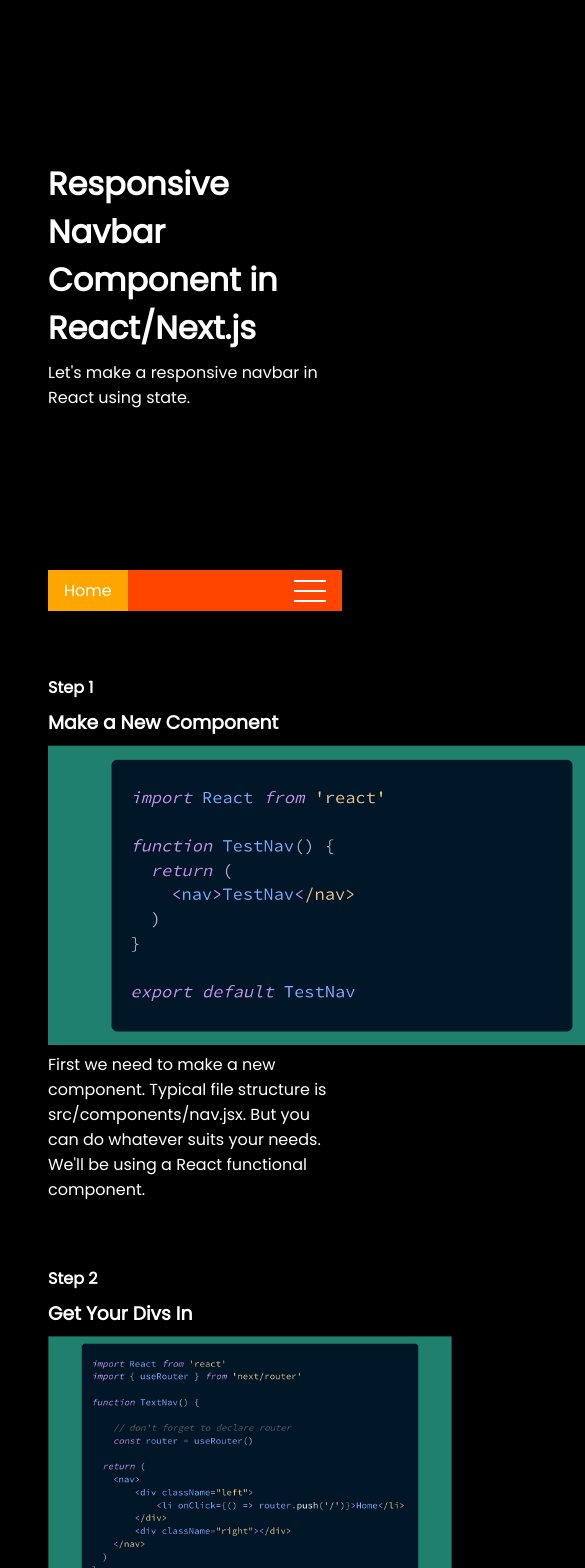
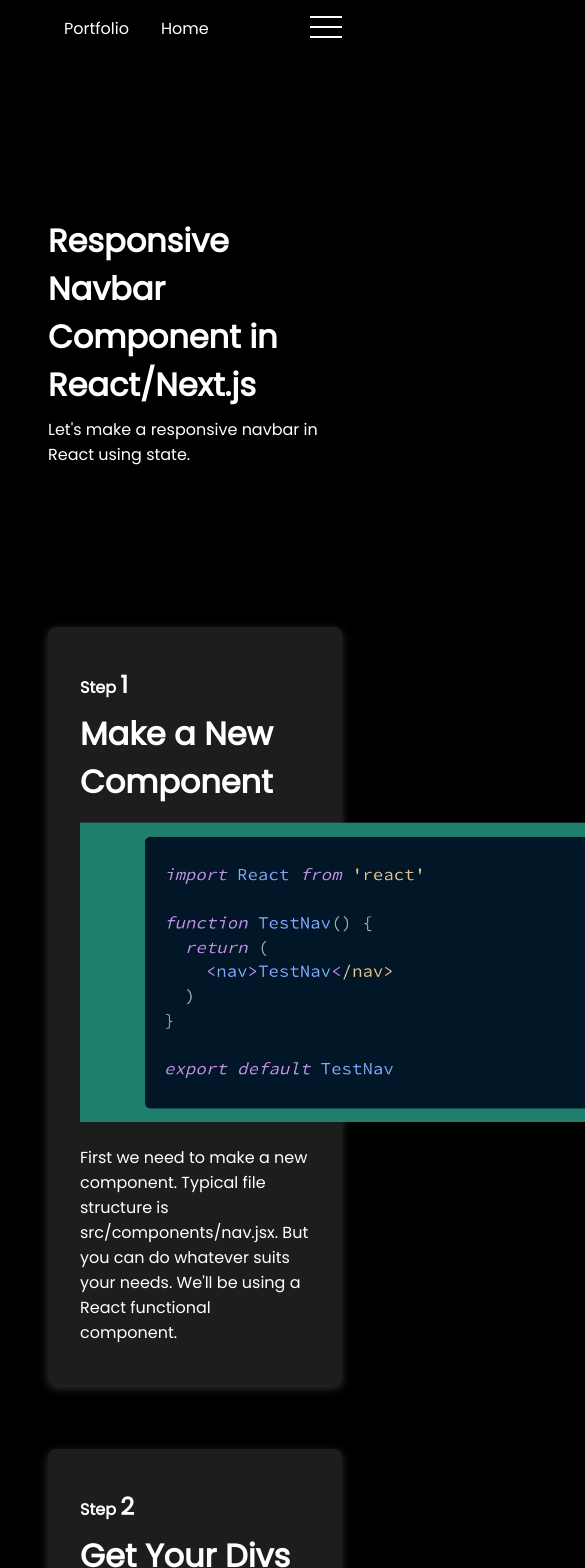
Before and after one commit to RyanBriggsDev/next-components, a Next.js app: page /components/navbar in a window 390 px wide. Shown: the top 1568 px of the page, 585 px wide, since content can reach past the window. Built offline with nearby package versions, Linux system fonts and the light colour scheme.

Commit message:
image tests

```diff
--- a/src/components/Nav.jsx
+++ b/src/components/Nav.jsx
@@ -3,32 +3,31 @@ import { useState } from "react"
 
 function Nav() {
 
-  // const router = useRouter()
-  // const [navToggle, setNavToggle] = useState(false)
+  const router = useRouter()
+  const [navToggle, setNavToggle] = useState(false)
 
-  // return (
-  //   <nav>
-  //     <div className="nav content">
-  //       <div className="nav-left">
-  //         <a href="https://www.ryanbriggs.dev/" target='_blank noreferrer'>Portfolio</a>
-  //         <li onClick={() => router.push('/')}>Home</li>
-  //       </div>
-  //       <div className="nav-right">
-  //       <div className={`hamburger ${navToggle === false ? '' : 'open'}`} onClick={(() => setNavToggle(!navToggle))}>
-  //           <div className="burger-line"></div>
-  //           <div className="burger-line"></div>
-  //           <div className="burger-line"></div>
-  //         </div>
-  //         <ul className="nav-links" id={navToggle ? 'show' : ''}>
-  //           <li>Small{navToggle ? ' Components' : ''}</li>
-  //           <li>Medium{navToggle ? ' Components' : ''}</li>
-  //           <li>Large{navToggle ? ' Components' : ''}</li>
-  //         </ul>
-  //       </div>
-  //     </div>
-  //   </nav>
-  // )
-  return <></>
+  return (
+    <nav>
+      <div className="nav content">
+        <div className="nav-left">
+          <a href="https://www.ryanbriggs.dev/" target='_blank noreferrer'>Portfolio</a>
+          <li onClick={() => router.push('/')}>Home</li>
+        </div>
+        <div className="nav-right">
+        <div className={`hamburger ${navToggle === false ? '' : 'open'}`} onClick={(() => setNavToggle(!navToggle))}>
+            <div className="burger-line"></div>
+            <div className="burger-line"></div>
+            <div className="burger-line"></div>
+          </div>
+          <ul className="nav-links" id={navToggle ? 'show' : ''}>
+            <li>Small{navToggle ? ' Components' : ''}</li>
+            <li>Medium{navToggle ? ' Components' : ''}</li>
+            <li>Large{navToggle ? ' Components' : ''}</li>
+          </ul>
+        </div>
+      </div>
+    </nav>
+  )
 }
 
 export default Nav
--- a/src/components/Steps.jsx
+++ b/src/components/Steps.jsx
@@ -1,4 +1,5 @@
 import defaultImg from '../assets/img/defaultImg.png'
+
 import Image from 'next/image'
 
 function Steps(props) {
@@ -6,7 +7,7 @@ function Steps(props) {
     <div className="steps my-4">
         <h4>Step <span>{props.stepNo}</span></h4>
         <h3>{props.title}</h3>
-        <Image src={props.img} height='300'/>
+        <Image src={props.image} height='300' width='600' alt={props.alt}/>
         <p>{props.desc}</p>
     </div>
   )
@@ -17,6 +18,6 @@ export default Steps
 Steps.defaultProps = {
     stepNo: 'stepNo',
     title: 'title',
-    img: defaultImg,
+    image: defaultImg.src,
     desc: 'desc'
 }
--- a/src/pages/_app.js
+++ b/src/pages/_app.js
@@ -1,8 +1,9 @@
 import '../styles/global.css'
 import '../styles/header.css'
 import '../styles/card.css'
-import '../styles/testNav.css'
-// import '../styles/nav.css'
+import '../styles/nav.css'
+import '../styles/steps.css'
+
 import Layout from '../components/Layout'
 
 function MyApp({ Component, pageProps }) {
--- a/src/pages/components/navbar/index.jsx
+++ b/src/pages/components/navbar/index.jsx
@@ -1,7 +1,5 @@
 import Header from "../../../components/Header"
 import Steps from "../../../components/Steps"
-
-import TestNav from "../../../components/TestNav"
 
 import one from '../../../assets/img/pages/navPage/One.png'
 import two from '../../../assets/img/pages/navPage/Two.png'
@@ -19,57 +17,56 @@ function NavbarPage() {
             title='Responsive Navbar Component in React/Next.js'
             subText={`Let's make a responsive navbar in React using state.`}
         />
-        <TestNav />
         <section className="my-4">
           <Steps
             stepNo='1'
             title='Make a New Component'
-            img={one}
+            image={one.src}
             desc={`First we need to make a new component. Typical file structure is src/components/nav.jsx. But you can do whatever suits your needs. We'll be using a React functional component.`}
           />
           <Steps
             stepNo='2'
             title='Get Your Divs In'
-            img={two}
+            image={two.src}
             desc={`We need a typical structure for a nav. I normally have left and right divs within a nav tag. Within left I have a home link. We can import the useRouter hook from next for this and then make an onClick action.`}
           />
           <Steps
             stepNo='3'
             title="Nav Right"
-            img={three}
+            image={three.src}
             desc={`This contains nav links and hamburger menu. Put your nav links in a ul. We also need a div directly inside div.right with a className of hamburger. Within this 3x div.burger-lines.`}
           />
           <Steps
             stepNo='4'
             title="Make it pretty, please"
-            img={four}
+            image={four.src}
             desc={` So far we have 5 words, that's it. Let's make it pretty and make nav flex, and centre children using justify-content and align-items. Make left and right width 50%. Make the links inline-block and space everything out as you wish.`}
             />
             <Steps
               stepNo='5'
               title="Hamburger Styling"
-              img={five}
+              image={five.src}
               desc={`Next up we need to style and position the hamburger. We'll first target div.hamburger and make it centre everything with flex. Then can can style the lines by giving them a fixed width and height. They need some vertical margin to space them out and a background color to be made visable.`}
             />
             <Steps
               stepNo='6'
               title={`Toggle State & Conditional Classes`}
-              img={six}
+              image={six.src}
               desc={`Now we've got all the JSX elements we need we need to add some state to track if the hamburger menu should be open. Let's call this navToggle. The default value should be false (closed). Then we need an onClick prop that'll update the state to the opposite of the state. Our div.hamburger should also have a conditional class 'open' that applied if our navToggle state is true. We should also have a conditional id 'show' for the nav links ul.`}
             />
             <Steps
               stepNo='7'
               title='Media Queries'
-              img={seven}
+              image={seven.src}
               desc={`Choose a max-width that's right for your navbar. I've chose 40rem for this tutorial but it'll depend of your navs content. Change the ul to display none within the media query. So that below your max-width they will not show by default. We can then target the #show id which will become active when we click our hamburger. We can set display flex, with a position of absolute, left 0 and top to be positioned underneath your nav. The width will be 100%, height auto and any other styling as you wish. We will need to set the hamburger div's display as default to none and within the media query as flex. You should now have a functional responsive navbar.`}
             />
             <Steps
               stepNo='8'
               title='Hamburger Animation (style points)'
-              img={eight}
+              image={eight.src}
               desc={`This is easier than it looks, and it gives off a really cool effect. You don't have to do it the same as mine, but here is how I do it. Target each burger line individually with the nth-child pseudo element. We can then add a transform property that'll rotate/move the elements as we wish when the burger is clicked. Just remember to add a transition too! (I use ease-in-out)`}
             />
-            <p>And that's it. You'll now have a fully responsive and functional navbar component. If this helped you at all, or you have any improvements (I know they'll be plenty), shout at me on Twitter <a className="inline-link" href="https://twitter.com/RyanBriggsDev" target='_blank noreferrer'>@ryanbriggsdev</a>.</p>
+            <p>{`And that's it. You'll now have a fully responsive and functional navbar component. If this helped you at all, or you have any improvements (I know they'll be plenty), shout at me on Twitter ${<a className="inline-link" href="https://twitter.com/RyanBriggsDev" target='_blank noreferrer'>@ryanbriggsdev</a>}.`}</p>
         </section>
     </>
   )
--- a/src/styles/card.css
+++ b/src/styles/card.css
@@ -3,13 +3,11 @@
     height: 175px;
     width: 100%;
     border-radius: 5px;
-    /* transition: 300ms ease-in-out; */
 }
 
 .card-img {
     border-radius: 5px;
     width: 100%;
     height: 100%;
-    /* background-position: center; */
     background-size: cover;
 }
--- /dev/null
+++ b/src/styles/steps.css
@@ -0,0 +1,19 @@
+.steps {
+    background-color: rgb(29, 29, 29);
+    color: white;
+    padding: 2rem;
+    border-radius: 0.5rem;
+    box-shadow: 0 3px 10px rgba(255, 255, 255, 0.2);
+}
+
+.steps > * {
+    margin: 0.5rem 0;
+}
+
+.steps h3 {
+    font-size: 2rem;
+}
+
+.steps h4 > span {
+    font-size: 1.5rem;
+}
--- a/src/styles/testNav.css
+++ /dev/null
@@ -1,90 +0,0 @@
-nav {
-    background-color: orangered;
-    display: flex;
-    justify-content: center;
-    align-items: center;
-}
-
-nav .right, .left {
-    width: 50%;
-}
-
-nav .right ul > *, .left > * {
-    display: inline-block;
-
-}
-
-nav .right ul > *, .left > * {
-    padding: 0.5rem 1rem;
-    cursor: pointer;
-    background-color: orange;
-}
-
-nav .right {
-    display: flex;
-}
-
-nav .right ul {
-    margin-left: auto;
-}
-
-nav .right ul > *:hover, .left > *:hover {
-    background-color: red;
-}
-
-/* hamburger */
-
-.hamburger {
-    display: none;
-    justify-content: center;
-    align-items: center;
-    margin-left: auto;
-    flex-direction: column;
-    padding: 0rem 1rem;
-}
-
-.hamburger > * {
-    width: 2rem;
-    height: 2px;
-    background-color: white;
-    margin: 0.25rem 0;
-    transition: all 300ms ease-in-out;
-}
-
-/* animation */
-
-.hamburger.open .burger-line:nth-child(1) {
-    transform: rotate(-45deg) translate(-7.5px, 7.5px)
-}
-
-.hamburger.open .burger-line:nth-child(2) {
-    transform: translateX(-400px) rotateZ(90deg);
-    background: transparent;
-    box-shadow: none;
-}
-
-.hamburger.open .burger-line:nth-child(3) {
-    transform: rotate(45deg)  translate(-5px, -5px)
-}
-
-/* media queries */
-
-@media screen and (max-width: 40rem) {
-    nav .right ul {
-        display: none;
-    }
-    nav .right #show {
-        background-color: black;
-        display: flex;
-        position: absolute;
-        left: 0px;
-        top: 3rem;
-        height: auto;
-        width: 100%;
-        flex-direction: column;
-        align-items: center;
-    }
-    .hamburger {
-        display: flex;
-    }
-}
```
Also changed, not shown: src/assets/img/pages/navPage/four.png.
